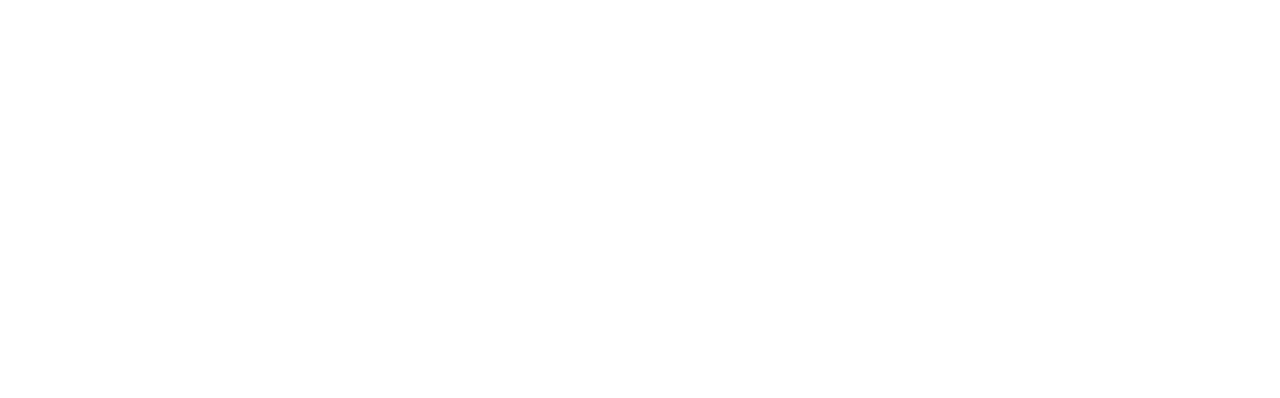
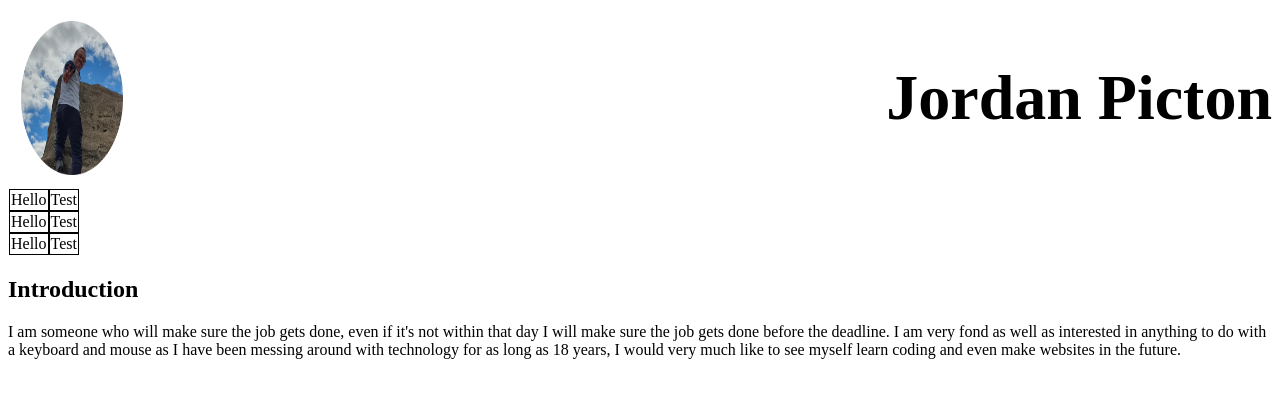
Before and after one commit to JordanPicton/JordanPicton, a plain HTML site: page cv/index.html in a window 1280 px wide. Drawn offline with Linux system fonts and the light colour scheme.

Commit message:
First commit of Online CV

```diff
--- a/cv/index.html
+++ b/cv/index.html
@@ -1,11 +1,49 @@
 <!DOCTYPE html>
 <html lang="en">
+
 <head>
   <meta charset="UTF-8">
   <meta name="viewport" content="width=device-width, initial-scale=1.0">
-  <title>Document</title>
+  <title>Jordan Picton</title>
+  <link rel="stylesheet" href="main.css">
 </head>
+
 <body>
+  <header>
+    <section id="top-banner">
+      <h1 id="name-title">Jordan Picton</h1>
+      <img id="pfp" src="media/images/profilepicture.png" alt="Profile Picture" title="Profile Picture">
+    </section>
+    <section id="info">
+      <table>
+        <tr>
+          <td class="outline">Hello</td>
+          <td class="outline">Test</td>
+        </tr>
+        <tr>
+          <td class="outline">Hello</td>
+          <td class="outline">Test</td>
+        </tr>
+        <tr>
+          <td class="outline">Hello</td>
+          <td class="outline">Test</td>
+        </tr>
+      </table>
+      <!-- <ul>
+        <li><a href="">GitHub</a></li>
+        <li><a href="">Email</a></li>
+      </ul> -->
+    </section>
+  </header>
+  <main>
+    <h2>Introduction</h2>
+    <section>
+      I am someone who will make sure the job gets done, even if it's not within that day I will make sure the job gets
+      done before the deadline. I am very fond as well as interested in anything to do with a keyboard and mouse as I
+      have been messing around with technology for as long as 18 years, I would very much like to see myself learn
+      coding and even make websites in the future.
+    </section>
+  </main>
+</body>
 
-</body>
 </html>
--- /dev/null
+++ b/cv/main.css
@@ -0,0 +1,27 @@
+/* Top Banner Styling */
+#top-banner {
+  display: flex;
+  flex-direction: row-reverse;
+}
+
+#pfp {
+  width: 8vw;
+  padding: 1vw;
+}
+
+#name-title {
+  width: 91vw;
+  text-align: right;
+}
+
+/* Information Styling */
+
+
+/* Global Styling */
+.outline {
+  outline: 1px black solid;
+}
+
+h1 {
+  font-size: 4rem;
+}
```
Also changed, not shown: cv/media/images/profilepicture.png (added).
